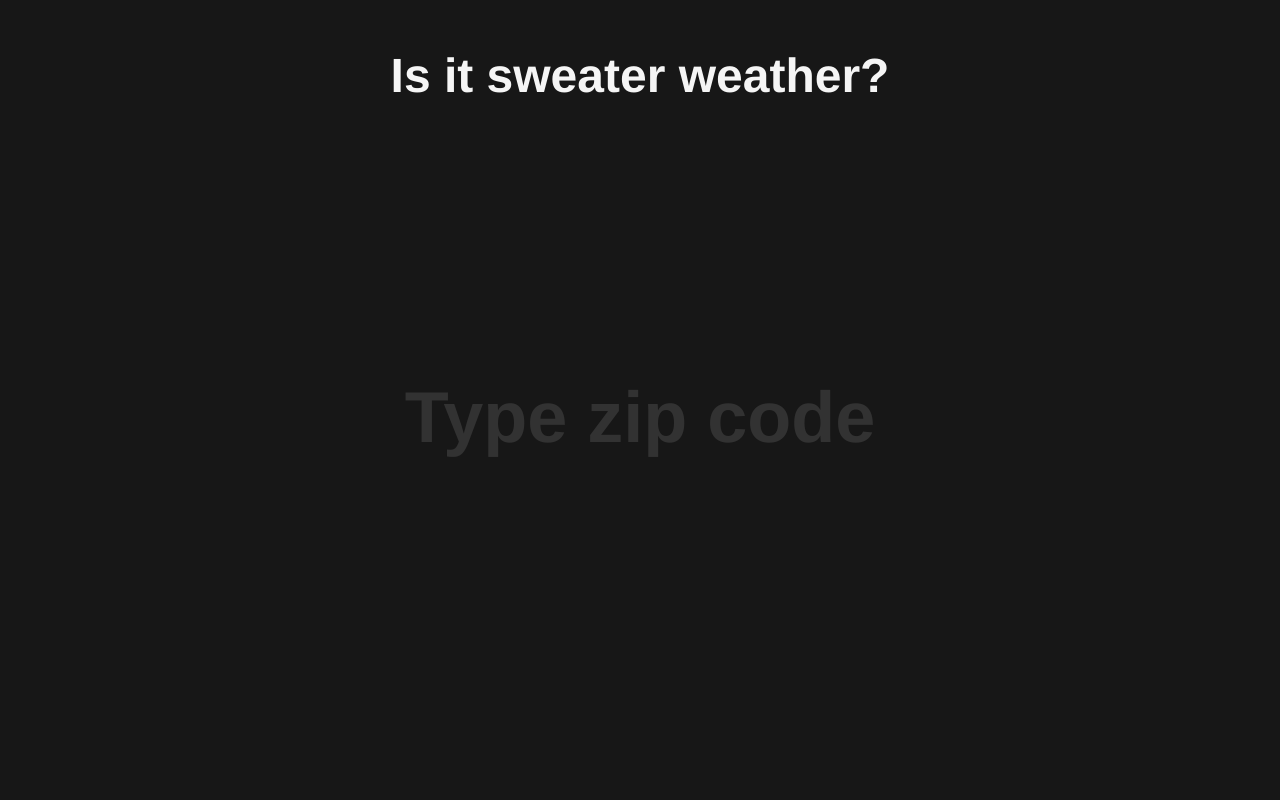
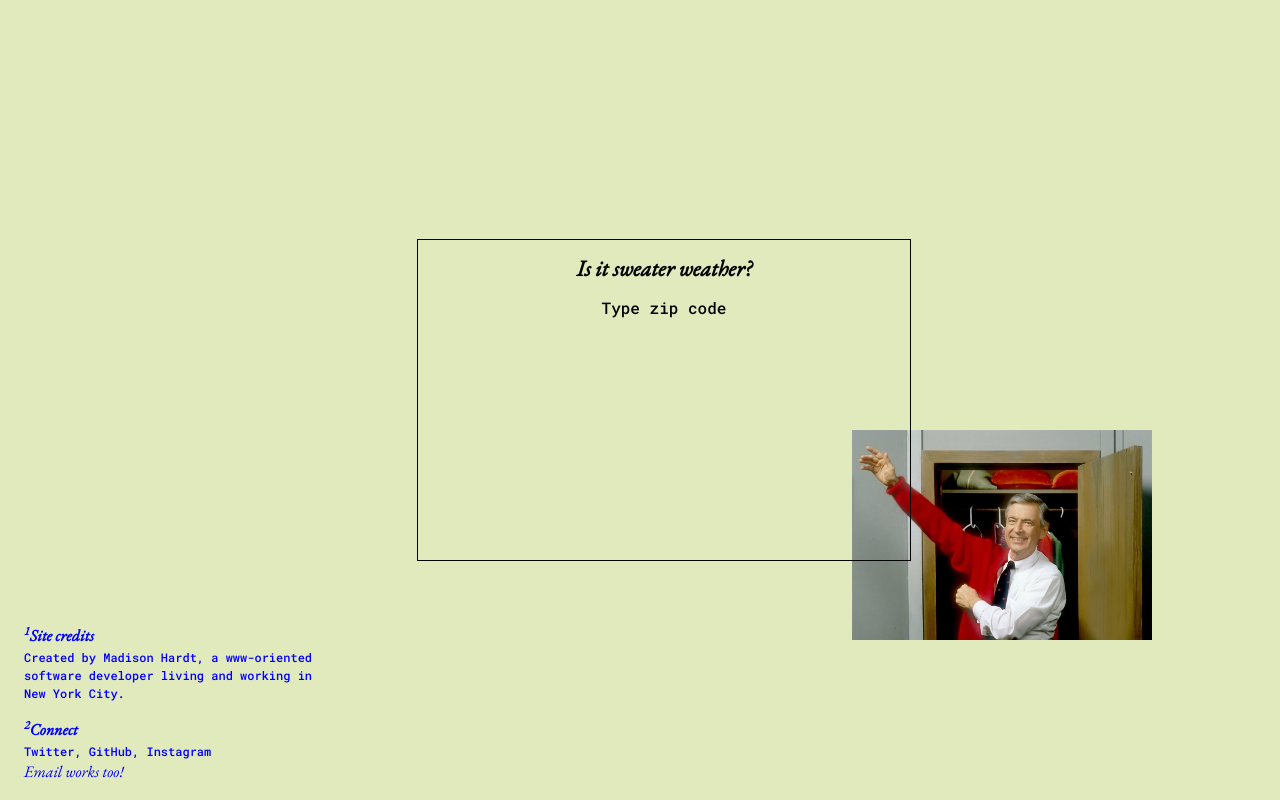
Before and after one commit to madisonmonteze/sweater-weather, a PHP site: page /index.html in a window 1280 px wide. Run offline with PHP 8.4, Linux system fonts and the light colour scheme.

Commit message:
starter styles

```diff
--- a/assets/css/style.css
+++ b/assets/css/style.css
@@ -1,23 +1,101 @@
-body {
-	background-color: #171717;
-	color: #f5f5f5;
-	font-family: 'Helvetica Neue', Arial, Helvetica, sans-serif;
-	font-size: 24px;
-	font-weight: bold;
-	line-height: 1.5;
-	padding: 5vh 3vw;
-	min-height: 90vh;
-	display: flex;
-	flex-direction: column;
-	justify-content: space-between;
+@import url('https://fonts.googleapis.com/css2?family=EB+Garamond:ital@0;1&family=Roboto+Mono:wght@500&display=swap');
+
+:root {
+	--lightGreen: #E1EABD;
+	--hyperBlue: #0000FF;
+	--neonGreen: #BAF500;
+	--cream: #FFF5CC;
+	--black: #040404;
+}
+
+/* TYPOGRAPHY */
+h1, h2, h3, h4, h5, h6 {
+	font-family: 'EB Garamond', serif;
+	margin: 0;
+}
+
+p, input {
+	font-family: 'Roboto Mono', monospace;
+	font-style: normal;
+	font-weight: 300;
+	margin: 0;
 }
 
 h1 {
+	font-size: 1.4em;
+}
+
+h2 {
+	font-size: 1em;
+}
+
+p {
+	font-size: 0.75em;
+	font-weight: 500;
+}
+
+a {
+	text-decoration: none;
+	color: inherit;
+}
+
+.credits a:hover {
+	background-color: var(--neonGreen);
+}
+
+.emphasis {
+	font-family: 'EB Garamond', serif;
+	font-style: italic;
+	font-size: 1em;
 	margin: 0;
 }
 
+/* GENERAL */
+body {
+	background-color: var(--lightGreen);
+	color: var(--black);
+	line-height: 1.5;
+	min-height: 100vh;
+	display: flex;
+	flex-direction: row;
+	justify-content: space-between;
+	font-family: 'EB Garamond', serif;
+	font-style: italic;
+}
+
+/* LEFT COL */
+.col.credits {
+	display: flex;
+	flex-direction: column;
+	justify-content: flex-end;
+	padding: 1em 1.5em;
+	color: var(--hyperBlue);
+	width: 25%;
+}
+
+.credits .about {
+	padding-bottom: 1em;
+}
+
+
 .top, .middle, .indicators {
 	text-align: center;
+}
+
+/* MIDDLE COL */
+.col.box {
+	width: 50%;
+	display: flex;
+	flex-direction: column;
+	align-items: center;
+	justify-content: center;
+}
+
+.container {
+	width: 80%;
+	height: 40%;
+	border: 1px solid var(--black);
+	z-index: 10;
 }
 
 input {
@@ -26,16 +104,15 @@ input {
 	padding: 0;
 	outline: none;
 	text-align: center;
-	color: #f5f5f5;
+	color: var(--black);
 }
 
 .search-input {
-	font-size: 72px;
 	transition: opacity 0.5s ease;
 }
 
 .search-input::placeholder {
-	color: #323232;
+	color: var(--black);
 }
 
 .search-clear, .spinner {
@@ -47,6 +124,10 @@ input {
 	cursor: pointer;
 	position: relative;
 	z-index: 2;
+}
+
+.search-clear svg {
+	stroke: #000;
 }
 
 .title {
@@ -89,3 +170,17 @@ input {
 .has-results .search-input {
 	opacity: 0;
 }
+
+
+/* RIGHT COL */
+.col.visual {
+	width: 25%;
+}
+
+.visual img {
+	position: absolute;
+	width: 300px;
+	height: auto;
+	bottom: 20%;
+	right: 10%;
+}
--- a/assets/js/checker.js
+++ b/assets/js/checker.js
@@ -127,7 +127,7 @@ const doSearch = event => {
 const clearSearch = event => {
 	document.body.classList.remove('has-results')
 	checkerEl.innerHTML = ''
-	hintEl.innerHTML = ''
+	// hintEl.innerHTML = ''
 	searchEl.value = ''
 	searchEl.focus()
 }
--- a/index.html
+++ b/index.html
@@ -23,6 +23,20 @@
 </head>
 <body>
 
+	<div class="col credits">
+		<div class="about">
+			<h2><sup>1</sup>Site credits</h2>
+			<p>Created by Madison Hardt, a www-oriented software developer living and working in New York City.</p>
+		</div>
+		<div class="contact">
+			<h2><sup>2</sup>Connect</h2>
+			<p><a href="https://twitter.com/madisonmonteze" target="_blank" alt="@madisonmonteze">Twitter</a>, <a href="https://github.com/madisonmonteze" target="_blank" alt="@madisonmonteze">GitHub</a>, <a href="https://www.instagram.com/madisonmonteze/" target="_blank" alt="@madisonmonteze">Instagram</a></p>
+			<p class="emphasis"><a href="mailto:madison.hardt@hey.com" target="_blank" alt="madison.hardt@hey.com">Email works too!</a></p>
+		</div>
+	</div>
+
+	<div class="col box">
+		<div class="container">
 			<div class="top">
 				<h1 class="title">Is it sweater weather?</h1>
 				<a class="search-clear">
@@ -35,10 +49,17 @@
 				<div class="checker"></div>
 		  	</div>
 
-	  <div class="indicators">
+		  <!-- <div class="indicators">
 			<img class="spinner" src="assets/images/oval.svg">
 			<span class="search-hint">Hit enter to check</span>
+		  </div> -->
 		</div>
+	</div>
+
+	<div class="col visual">
+		<img src="assets/images/mrrogers.jpg" alt="Mr. Rogers">
+	</div>
+
 
 <script src="assets/js/checker.js"></script>
 </body>
```
Also changed, not shown: assets/images/mrrogers.jpg (added). Lines whose indentation alone changed are shown as unchanged.
